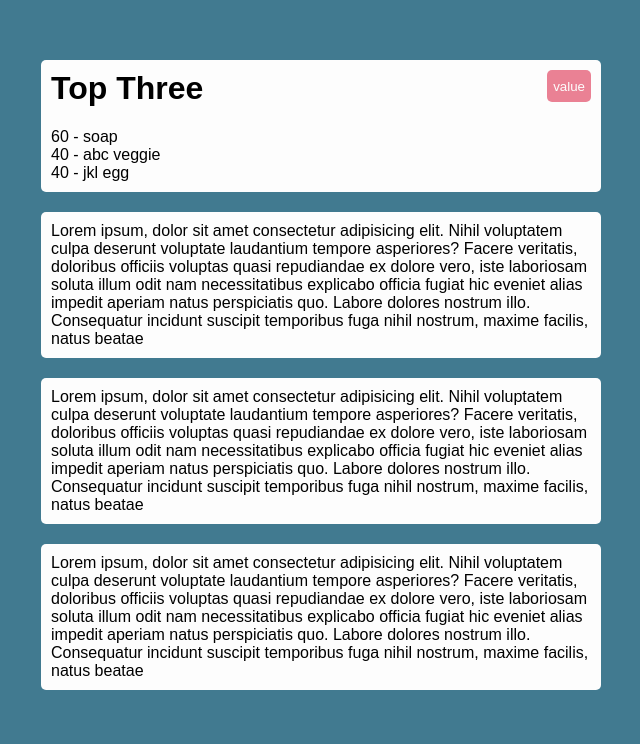
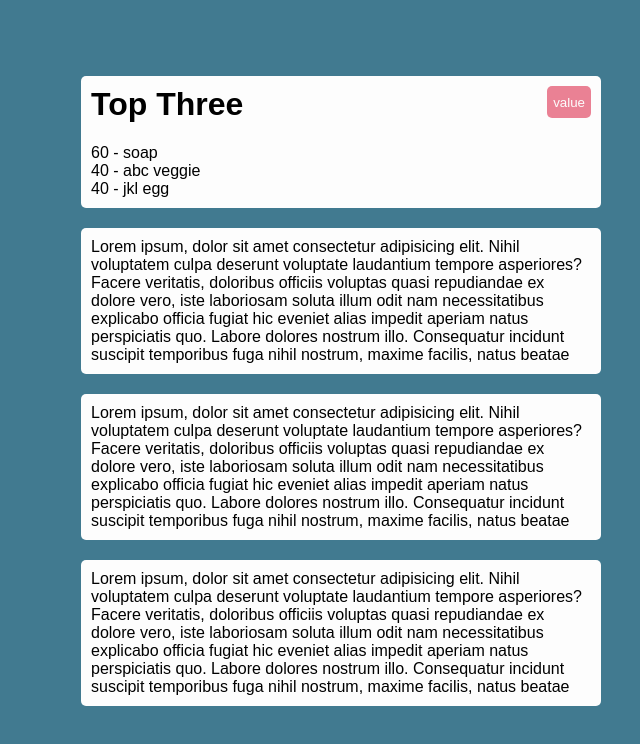
Before and after one commit to maxilukowski/hotel-dashboard, a React (Create React App) app: page / in a window 1280 px wide. Shown: the top 744 px of the page, without its empty margins (319-959 px from the left). Built offline with nearby package versions, Linux system fonts and the light colour scheme.

Commit message:
Convert div to ul

```diff
--- a/src/App.js
+++ b/src/App.js
@@ -40,7 +40,7 @@ function App() {
       <DragDropContext onDragEnd={handleOnDragEnd}>
         <Droppable droppableId='dashboard-cards'>
           {(provided) => (
-            <div {...provided.droppableProps} ref={provided.innerRef}>
+            <StyledList {...provided.droppableProps} ref={provided.innerRef}>
               {cards.map(({ cardName, id }, index) => {
                 return (
                   <Draggable key={id} draggableId={id} index={index}>
@@ -57,7 +57,7 @@ function App() {
                 )
               })}
               {provided.placeholder}
-            </div>
+            </StyledList>
           )}
         </Droppable>
       </DragDropContext>
@@ -67,9 +67,12 @@ function App() {
 
 export default App
 
-const Wrapper = styled.div`
+const Wrapper = styled.li`
   background: var(--card);
   padding: 10px;
   border-radius: 5px;
   margin-bottom: 20px;
 `
+const StyledList = styled.ul`
+  list-style-type: none;
+`
```
Also changed, not shown: 1 other file (tests, documents, lock files or other folders).
